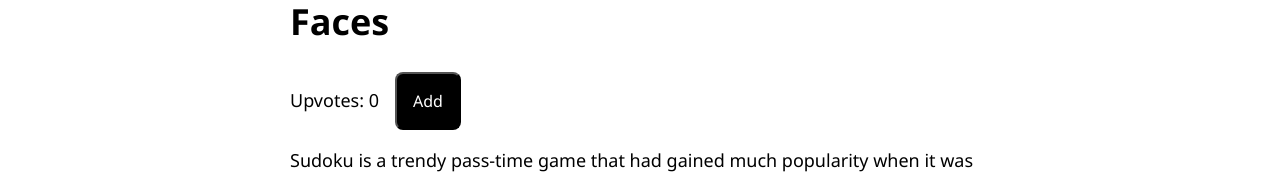
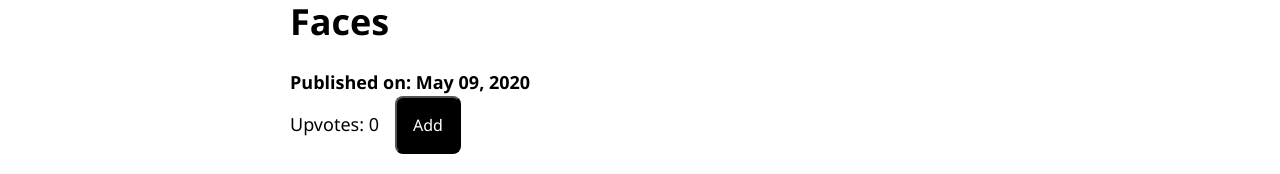
Before and after one commit to dhatwalia/dhatwalia.com, a React (Create React App) app: page /publication/jsf-sudoku in a window 1280 px wide. Shown: the part 189-363 px from the top of the page. Built offline with nearby package versions, Linux system fonts and the light colour scheme; no server answers.

Commit message:
Add publication date

```diff
--- a/src/pages/PublicationPage.js
+++ b/src/pages/PublicationPage.js
@@ -30,6 +30,7 @@ const PublicationPage = ({ match }) => {
     return (
         <>
             <h1>{publication.title}</h1>
+            <h4>Published on: {publication.date}</h4>
             <UpvotesSection publicationName={name} upvotes={publicationInfo.upvotes} setPublicationInfo={setPublicationInfo} />
             {publication.content.map((paragraph, key) => (
                 <div>
--- a/src/pages/publication-content.js
+++ b/src/pages/publication-content.js
@@ -2,6 +2,7 @@ const publications = [
     {
         name: 'selection-ipl-ensembles-classifier',
         title: 'Selection of Players and Team for an Indian Premier League Cricket Match Using Ensembles of Classifiers',
+        date: "August 02, 2020",
         content: [
             `In this work, we have shown how we can use neural networks and K-Means or Hierarchical clustering in place of clustering algorithms to represent data in a meaningful way to predict the best batsman/bowler to be sent next for a given match condition at an Indian Premier League Cricket Match. We predicted the best bowler/batsman for a given match condition using the match parameters of every ball. We carried out tests using various neural networks ranging from single-layered perceptron to multilayered multi-neuron neural networks, along with a variety of data representations. The neural network with three hidden layers perceptron gave the best results for batsman and bowlers, respectively. These neural networks can produce fast and accurate results within 3 seconds. The activation functions used were ReLu and SoftMax. We used K-Means and hierarchical clustering to generate data. We also predict an ideal team for a match using K-Means Clustering and hierarchical clustering, which found interesting and accurate patterns, constraints.`,
         ],
@@ -9,6 +10,7 @@ const publications = [
     }, {
         name: 'prediction-ipl-regression',
         title: 'Prediction of Player Price in IPL Auction Using Machine Learning Regression Algorithms',
+        date: "August 02, 2020",
         content: [
             `This work predicted the cost at which a player can be sold in the Indian Premier League Auction using machine learning-based algorithms. We estimated the players' selling price using their past performance parameters like runs, balls, innings, wickets and matches played. Tests were carried out in various machine learning models like Decision Tree Regressor, K-Nearest Neighbors (KNN), Linear Regression, Stochastic Logistic Regression, Random Forest Regressor and Support Vector Regression (SVR). Among these, SVR and Linear Regression gave the best results for predicting batsman and bowlers, respectively. These algorithms can produce fast and accurate results within 3 seconds, helping auctioneers make quick decisions. We have also considered the inflation factor and mapping the same to the budget during the model's training.`,
         ],
@@ -16,6 +18,7 @@ const publications = [
     }, {
         name: 'jsf-sudoku',
         title: 'Online Sudoku Generator and Solver for Competitions using Java Server Faces',
+        date: "May 09, 2020",
         content: [
             `Sudoku is a trendy pass-time game that had gained much popularity when it was published by The Times in London. We have used Java Server Faces (JSF) as a tool for the Full-Stack development of Sudoku as a web browser-based game. By building this project, we had gained a better understanding of the framework. In this work, we present an algorithm for solving the Sudoku problem and a safe way of validating the results keeping scalability in mind.`,
         ],
```
